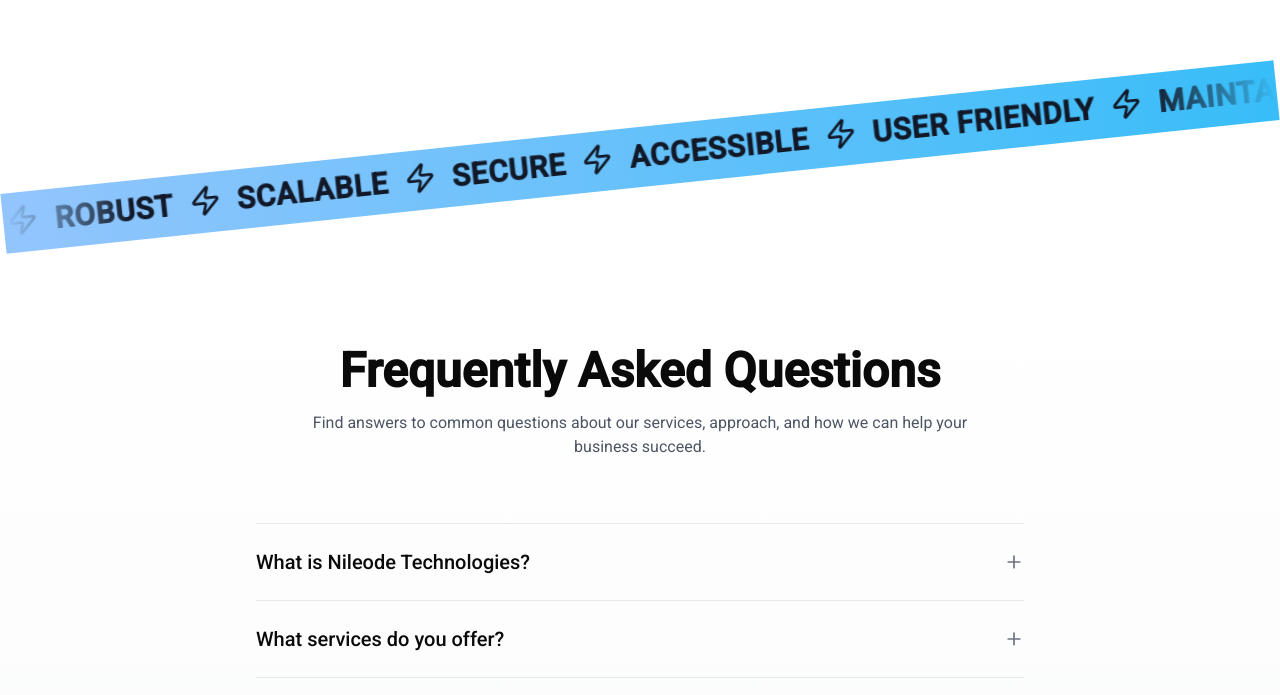
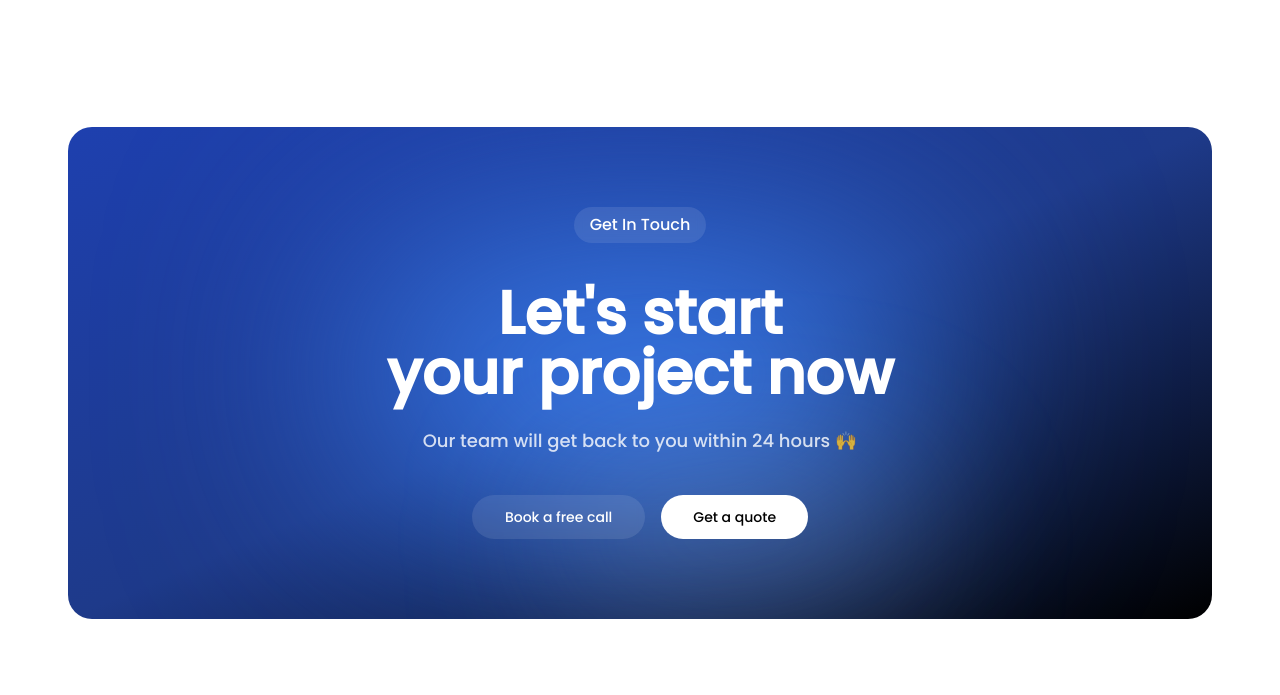
Before and after one commit to Conquer-Agency/Nileode-new, a React (Vite) app: page / in a window 1280 px wide. Shown: the part 4805-5500 px from the top of the page. Built offline with nearby package versions, Linux system fonts and the light colour scheme.

Commit message:
added CTA section

```diff
--- a/src/App.tsx
+++ b/src/App.tsx
@@ -9,6 +9,7 @@
 import ProjectsSection from "./components/Screen/HomePage/ProjectsSection";
 import { TapeSection } from "./components/Tape";
 import FAQSection from "./components/Screen/HomePage/FaqSection";
+import CTASection from "./components/Screen/HomePage/CtaSection";
 
 export default function App() {
   const [isLoading, setIsLoading] = useState(true);
@@ -42,6 +43,7 @@
       <AboutSection />
       {/* <div className="h-[200vh] bg-white" /> */}
       <ProjectsSection />
+      <CTASection />
       <TapeSection />
       <FAQSection />
       <TapeSection rotate="rotate-3" />
--- /dev/null
+++ b/src/components/Screen/HomePage/CtaSection.tsx
@@ -0,0 +1,84 @@
+import { motion } from "framer-motion";
+import { Button } from "@/components/ui/button";
+
+
+export default function CTASection() {
+  return (
+    <section className="w-full py-24 px-4">
+      <div className="w-11/12 mx-auto font-poppins">
+        <motion.div
+          initial={{ opacity: 0, y: 20 }}
+          whileInView={{ opacity: 1, y: 0 }}
+          transition={{ duration: 0.6 }}
+          viewport={{ once: false }}
+          className="relative w-full rounded-3xl bg-gradient-to-br from-blue-800 via-blue-900 to-black p-12 md:p-16 lg:p-20 text-center overflow-hidden"
+        >
+          <div className="absolute top-1/4 left-1/4 w-1/2 h-1/2 bg-blue-500 blur-[120px] rounded-full"></div>
+          <div className="absolute bottom-0 right-1/4 w-1/3 h-1/3 bg-blue-200/20 blur-[80px] rounded-full"></div>
+
+          <div className="relative z-10 flex flex-col items-center">
+            <motion.div
+              initial={{ opacity: 0, y: -20 }}
+              whileInView={{ opacity: 1, y: 0 }}
+              transition={{ duration: 0.4, delay: 0.2 }}
+              viewport={{ once: false }}
+              className="bg-white/10 backdrop-blur-sm px-4 py-1.5 rounded-full mb-10 inline-block text-white"
+            >
+              Get In Touch
+            </motion.div>
+
+            <motion.h2
+              initial={{ opacity: 0, y: 20 }}
+              whileInView={{ opacity: 1, y: 0 }}
+              transition={{ duration: 0.5, delay: 0.3 }}
+              viewport={{ once: false }}
+              className="text-4xl md:text-5xl lg:text-6xl font-extrabold text-white mb-6 "
+            >
+              Let's start
+              <br />
+              your project now
+            </motion.h2>
+
+            <motion.p
+              initial={{ opacity: 0, y: 20 }}
+              whileInView={{ opacity: 1, y: 0 }}
+              transition={{ duration: 0.5, delay: 0.4 }}
+              viewport={{ once: false }}
+              className="text-white/80 text-lg mb-10"
+            >
+              Our team will get back to you within 24 hours 🙌
+            </motion.p>
+
+            {/* Buttons */}
+            <motion.div
+              initial={{ opacity: 0, y: 20 }}
+              whileInView={{ opacity: 1, y: 0 }}
+              transition={{ duration: 0.5, delay: 0.5 }}
+              viewport={{ once: false }}
+              className="flex flex-col sm:flex-row gap-4 justify-center"
+            >
+              <a href="/contact">
+                <Button
+                  variant="outline"
+                  size="lg"
+                  className="bg-white/10 hover:bg-white/20 text-white hover:text-white/80 border-transparent backdrop-blur-sm rounded-full px-8"
+                >
+                  Book a free call
+                </Button>
+              </a>
+              <a href="/contact">
+                <Button
+                  variant="default"
+                  size="lg"
+                  className="bg-white hover:bg-white/90 text-black rounded-full px-8"
+                >
+                  Get a quote
+                </Button>
+              </a>
+            </motion.div>
+          </div>
+        </motion.div>
+      </div>
+    </section>
+  );
+}
```
